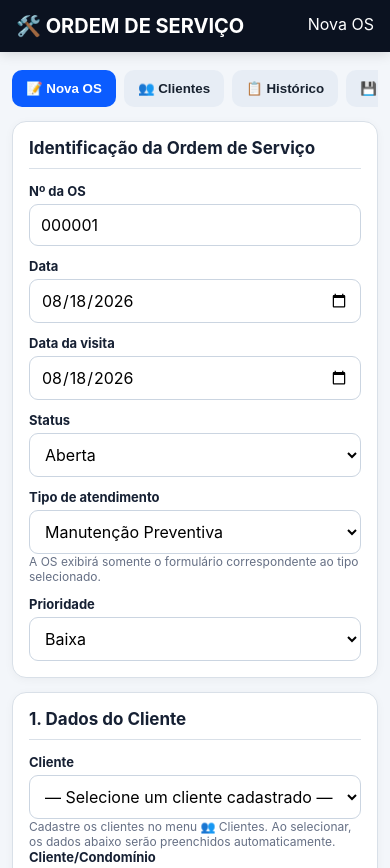
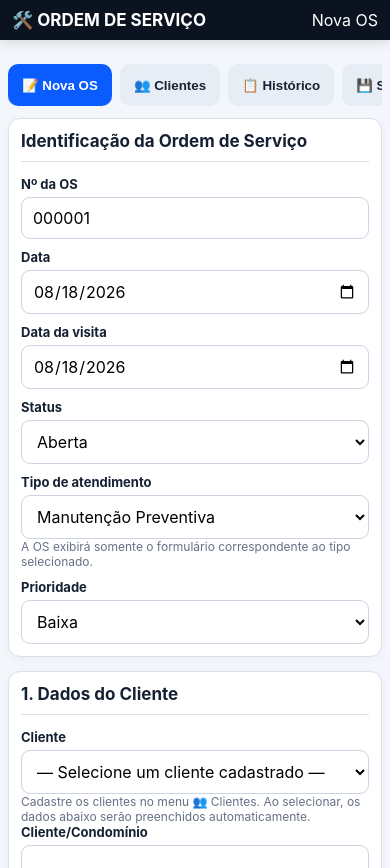
Before and after one commit to ACEacaodecestas/Controle-de-Atividade, a plain HTML site: page index.html in a window 390 px wide. Shown: the top 868 px of the page. Drawn offline with nearby package versions, Linux system fonts and the light colour scheme.

Commit message:
Add files via upload

```diff
--- a/index.html
+++ b/index.html
@@ -26,13 +26,48 @@ textarea{min-height:90px;resize:vertical}.checks{display:grid;grid-template-colu
 .checks input{width:auto;margin-top:2px}.section-note{font-size:12px;color:var(--muted);background:#f8fafc;border-left:4px solid #94a3b8;padding:10px;margin:8px 0}
 .toolbar{display:flex;gap:8px;flex-wrap:wrap}.hidden{display:none!important}
 .sig-wrap{border:2px dashed #aab5c5;border-radius:10px;background:#fff;touch-action:none}
-canvas{display:block;width:100%;height:180px}.small{font-size:12px;color:var(--muted)}
+canvas{display:block;width:100%;height:180px;touch-action:none;-webkit-user-select:none;user-select:none}.small{font-size:12px;color:var(--muted)}
 .photo-grid{display:grid;grid-template-columns:repeat(3,1fr);gap:10px}.photo-card{border:1px solid var(--line);border-radius:10px;padding:7px}.photo-card img{width:100%;height:150px;object-fit:cover;border-radius:7px}
 .history-item{border:1px solid var(--line);border-radius:10px;padding:12px;margin-bottom:8px;display:flex;justify-content:space-between;gap:10px;align-items:center}
 .badge{padding:4px 8px;border-radius:20px;font-size:11px;background:#e7edf5}
 #toast{position:fixed;bottom:18px;left:50%;transform:translateX(-50%);background:#111827;color:#fff;padding:11px 15px;border-radius:9px;display:none;z-index:30}
 @media(max-width:700px){.col-8,.col-6,.col-4,.col-3{grid-column:span 12}.checks{grid-template-columns:1fr}.photo-grid{grid-template-columns:1fr 1fr}header .top{align-items:flex-start}.toolbar button{flex:1}.history-item{align-items:flex-start;flex-direction:column}}
 @media print{header,nav,.toolbar,.no-print{display:none!important}.wrap{margin:0;padding:0}.card{box-shadow:none;break-inside:avoid}.card h2{font-size:15px}body{background:#fff}}
+
+/* Compatibilidade PC + Android */
+html { -webkit-text-size-adjust: 100%; }
+body { min-width: 320px; }
+button, input, select, textarea { -webkit-tap-highlight-color: transparent; }
+button { min-height: 42px; }
+input, select, textarea { min-height: 42px; }
+.sig-wrap { min-height: 180px; }
+@media (max-width: 900px) {
+  .wrap { width: 100%; }
+  .grid { grid-template-columns: repeat(6, 1fr); }
+  .col-12 { grid-column: span 6; }
+  .col-8 { grid-column: span 6; }
+  .col-6 { grid-column: span 3; }
+  .col-4 { grid-column: span 3; }
+  .col-3 { grid-column: span 3; }
+}
+@media (max-width: 600px) {
+  header { padding: 10px 12px; }
+  h1 { font-size: 17px; }
+  .wrap { margin: 10px auto; padding: 0 8px; }
+  .card { padding: 12px; border-radius: 12px; }
+  .grid { grid-template-columns: 1fr; gap: 10px; }
+  .col-12,.col-8,.col-6,.col-4,.col-3 { grid-column: span 1; }
+  nav { position: sticky; top: 58px; z-index: 9; background: var(--bg); padding: 6px 0; }
+  nav button { flex: 1 0 auto; }
+  .checks { grid-template-columns: 1fr; }
+  .photo-grid { grid-template-columns: 1fr 1fr; }
+  canvas { height: 200px; }
+}
+@media (max-width: 380px) {
+  .photo-grid { grid-template-columns: 1fr; }
+  nav { flex-wrap: wrap; }
+}
+
 </style>
 </head>
 <body>
```
Also changed, not shown: sw.js (+10 -1 lines), manifest.json, 1 other file.
